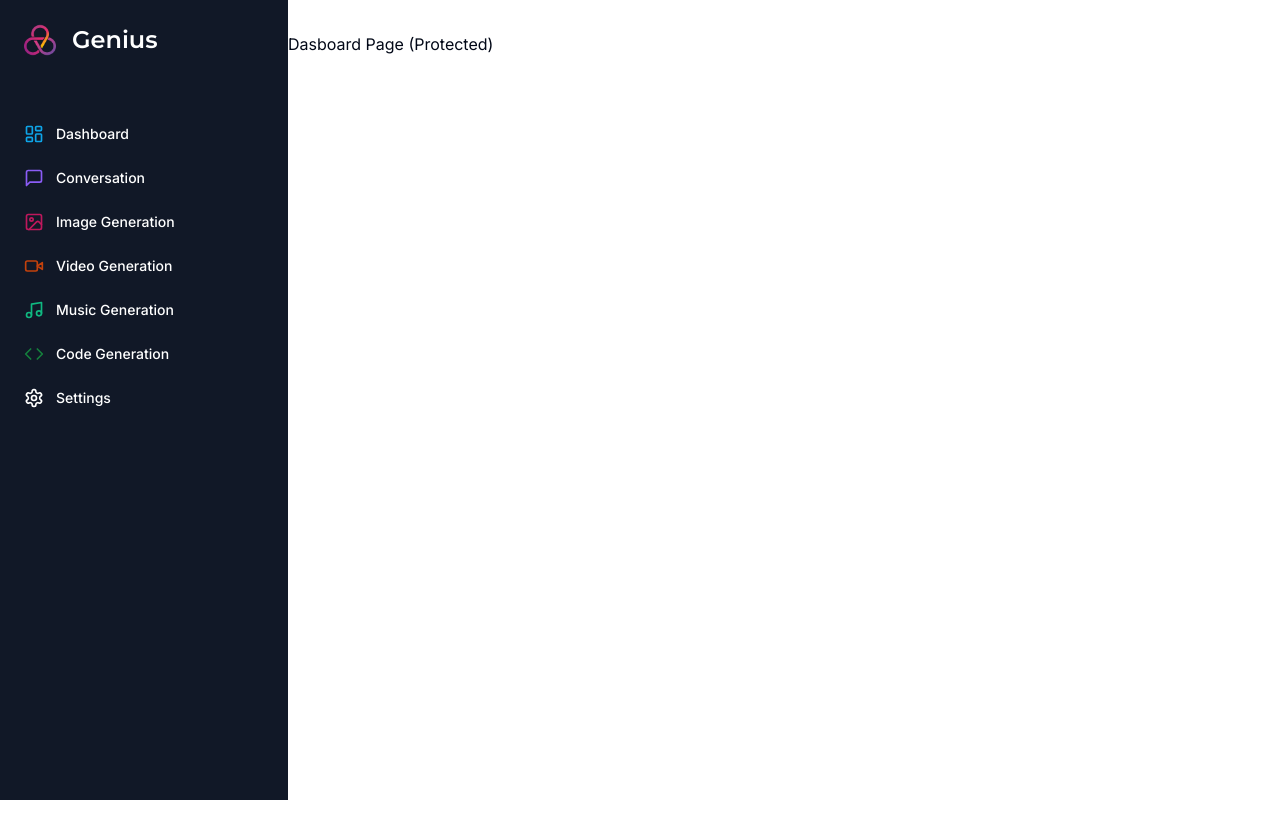
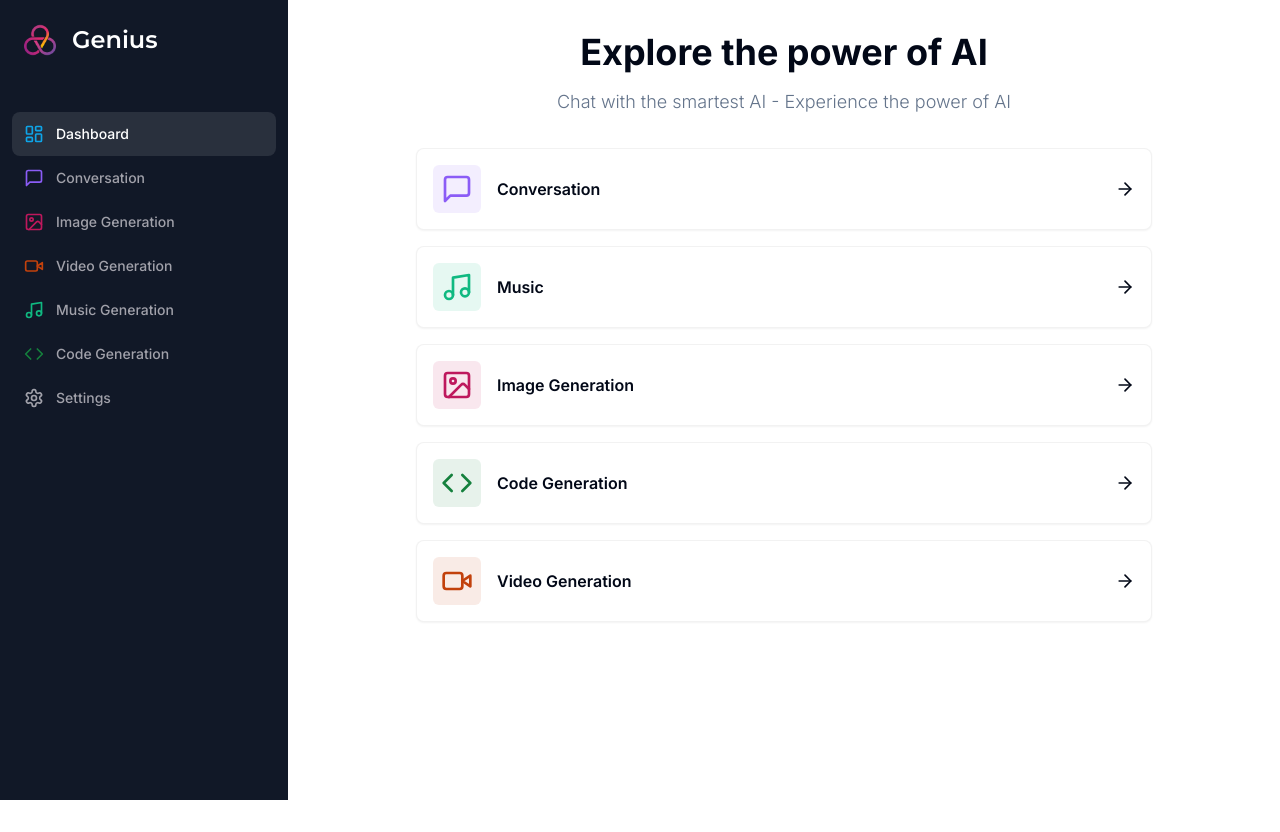
Before and after one commit to MicahSphelele/Next.js-AI-SaaS, a Next.js app: page /dashboard in a window 1280 px wide. After the commit the page ends 800 px from the top, so only its background shows below. Built offline with nearby package versions, Linux system fonts and the light colour scheme.

Commit message:
Started working on dashboard screen 👨🏾‍💻

```diff
--- a/app/(dashboard)/(routes)/dashboard/page.tsx
+++ b/app/(dashboard)/(routes)/dashboard/page.tsx
@@ -1,8 +1,83 @@
+"use client";
+
+import { Card } from "@/components/ui/card";
+import { cn } from "@/lib/utils";
+
+import {
+  Code,
+  ImageIcon,
+  MessageSquare,
+  Music,
+  Settings,
+  VideoIcon,
+  ArrowRight,
+} from "lucide-react";
 
 const DashboardPage = () => {
+  const tools = [
+    {
+      label: "Conversation",
+      icon: MessageSquare,
+      color: "text-violet-500",
+      bgColor: "bg-violet-500/10",
+      href: "/conversation",
+    },
+    {
+      label: "Music",
+      icon: Music,
+      color: "text-emerald-500",
+      bgColor: "bg-emerald-500/10",
+      href: "/music"
+    },
+    {
+      label: "Image Generation",
+      icon: ImageIcon,
+      color: "text-pink-700",
+      bgColor: "bg-pink-700/10",
+      href: "/image"
+    },
+    {
+      label: "Code Generation",
+      icon: Code,
+      color: "text-green-700",
+      bgColor: "bg-green-700/10",
+      href: "/code"
+    },
+    {
+      label: "Video Generation",
+      icon: VideoIcon,
+      color: "text-orange-700",
+      bgColor: "bg-orange-700/10",
+      href: "/video"
+    }
+  ];
+
   return (
-    <div className="h-screen">
-      <p>Dasboard Page (Protected)</p>
+    <div>
+      <div className="mb-8 space-y-4">
+        <h2 className="text-2xl md:text-4xl font-bold text-center">
+          Explore the power of AI
+        </h2>
+        <p className="text-muted-foreground font-light text-sm md:text-lg text-center">
+          Chat with the smartest AI - Experience the power of AI
+        </p>
+      </div>
+      <div className="px-4 md:px-20 lg:px-32 space-y-4">
+        {tools.map((tool) => (
+          <Card
+            key={tool.href}
+            className="p-4 border-black/5 flex items-center justify-between hover:shadow-md transition cursor-pointer"
+          >
+            <div className="flex items-center gap-x-4">
+              <div className={cn("p-2 w-fit rounded-md", tool.bgColor)}>
+                <tool.icon className={cn("w-8 h-8", tool.color)} />
+              </div>
+              <div className="font-semibold">{tool.label}</div>
+            </div>
+            <ArrowRight className="w-5 h-5" />
+          </Card>
+        ))}
+      </div>
     </div>
   );
 };
--- a/components/sidebar.tsx
+++ b/components/sidebar.tsx
@@ -2,57 +2,68 @@
 
 import Image from "next/image";
 import Link from "next/link";
-import { Montserrat } from 'next/font/google'
-import { Code, ImageIcon, LayoutDashboard, MessageSquare, Music, Settings, VideoIcon } from "lucide-react";
+import { usePathname } from "next/navigation";
+import { Montserrat } from "next/font/google";
+import {
+  Code,
+  ImageIcon,
+  LayoutDashboard,
+  MessageSquare,
+  Music,
+  Settings,
+  VideoIcon,
+} from "lucide-react";
 
 import { cn } from "@/lib/utils";
 
-const montserrat = Montserrat({ weight: "600", subsets: ["latin"]});
+const montserrat = Montserrat({ weight: "600", subsets: ["latin"] });
 
 const routes = [
   {
-      label: 'Dashboard',
+    label: "Dashboard",
     icon: LayoutDashboard,
-      href: '/dashboard',
-      color: "text-sky-500"
+    href: "/dashboard",
+    color: "text-sky-500",
   },
   {
-      label: 'Conversation',
+    label: "Conversation",
     icon: MessageSquare,
-      href: '/conversation',
+    href: "/conversation",
     color: "text-violet-500",
   },
   {
-      label: 'Image Generation',
+    label: "Image Generation",
     icon: ImageIcon,
     color: "text-pink-700",
-      href: '/image',
+    href: "/image",
   },
   {
-      label: 'Video Generation',
+    label: "Video Generation",
     icon: VideoIcon,
     color: "text-orange-700",
-      href: '/video',
+    href: "/video",
   },
   {
-      label: 'Music Generation',
+    label: "Music Generation",
     icon: Music,
     color: "text-emerald-500",
-      href: '/music',
+    href: "/music",
   },
   {
-      label: 'Code Generation',
+    label: "Code Generation",
     icon: Code,
     color: "text-green-700",
-      href: '/code',
+    href: "/code",
   },
   {
-      label: 'Settings',
+    label: "Settings",
     icon: Settings,
-      href: '/settings',
+    href: "/settings",
   },
 ];
 const Sidebar = () => {
+
+  const pathname = usePathname();
 
   return (
     <div className="space-y-4 py-4 flex flex-col h-full bg-[#111827] text-white">
@@ -61,28 +72,29 @@
           <div className="relative w-8 h-8 mr-4">
             <Image fill alt="Logo" src="/logo.png" />
           </div>
-                    <h1 className={cn("text-2xl font-bold", montserrat.className)}>Genius</h1>
+          <h1 className={cn("text-2xl font-bold", montserrat.className)}>
+            Genius
+          </h1>
         </Link>
         <div className="space-y-l">
-                {
-                    routes.map((route) => (
-
-                        <Link href={route.href} key={route.href}
-                         className="text-sm group flex p-3 w-full justify-start font-medium cursor-pointer hover:text-white hover:bg-white/10 rounded-lg transition">
-
+          {routes.map((route) => (
+            <Link
+              href={route.href}
+              key={route.href}
+              className={cn("text-sm group flex p-3 w-full justify-start font-medium cursor-pointer hover:text-white hover:bg-white/10 rounded-lg transition",
+              pathname === route.href ? "text-white bg-white/10" : "text-zinc-400"
+              )}
+            >
               <div className="flex items-center flex-1">
-                                <route.icon className={cn("h-5 w-5 mr-3", route.color)}/>
+                <route.icon className={cn("h-5 w-5 mr-3", route.color)} />
                 {route.label}
               </div>
-
             </Link>
-
-                    ))
-                }
+          ))}
         </div>
       </div>
     </div>
   );
-}
+};
 
 export default Sidebar;
--- /dev/null
+++ b/components/ui/card.tsx
@@ -0,0 +1,79 @@
+import * as React from "react"
+
+import { cn } from "@/lib/utils"
+
+const Card = React.forwardRef<
+  HTMLDivElement,
+  React.HTMLAttributes<HTMLDivElement>
+>(({ className, ...props }, ref) => (
+  <div
+    ref={ref}
+    className={cn(
+      "rounded-lg border bg-card text-card-foreground shadow-sm",
+      className
+    )}
+    {...props}
+  />
+))
+Card.displayName = "Card"
+
+const CardHeader = React.forwardRef<
+  HTMLDivElement,
+  React.HTMLAttributes<HTMLDivElement>
+>(({ className, ...props }, ref) => (
+  <div
+    ref={ref}
+    className={cn("flex flex-col space-y-1.5 p-6", className)}
+    {...props}
+  />
+))
+CardHeader.displayName = "CardHeader"
+
+const CardTitle = React.forwardRef<
+  HTMLParagraphElement,
+  React.HTMLAttributes<HTMLHeadingElement>
+>(({ className, ...props }, ref) => (
+  <h3
+    ref={ref}
+    className={cn(
+      "text-2xl font-semibold leading-none tracking-tight",
+      className
+    )}
+    {...props}
+  />
+))
+CardTitle.displayName = "CardTitle"
+
+const CardDescription = React.forwardRef<
+  HTMLParagraphElement,
+  React.HTMLAttributes<HTMLParagraphElement>
+>(({ className, ...props }, ref) => (
+  <p
+    ref={ref}
+    className={cn("text-sm text-muted-foreground", className)}
+    {...props}
+  />
+))
+CardDescription.displayName = "CardDescription"
+
+const CardContent = React.forwardRef<
+  HTMLDivElement,
+  React.HTMLAttributes<HTMLDivElement>
+>(({ className, ...props }, ref) => (
+  <div ref={ref} className={cn("p-6 pt-0", className)} {...props} />
+))
+CardContent.displayName = "CardContent"
+
+const CardFooter = React.forwardRef<
+  HTMLDivElement,
+  React.HTMLAttributes<HTMLDivElement>
+>(({ className, ...props }, ref) => (
+  <div
+    ref={ref}
+    className={cn("flex items-center p-6 pt-0", className)}
+    {...props}
+  />
+))
+CardFooter.displayName = "CardFooter"
+
+export { Card, CardHeader, CardFooter, CardTitle, CardDescription, CardContent }
```
Also changed, not shown: 1 other file (tests, documents, lock files or other folders). Lines whose indentation alone changed are shown as unchanged.
